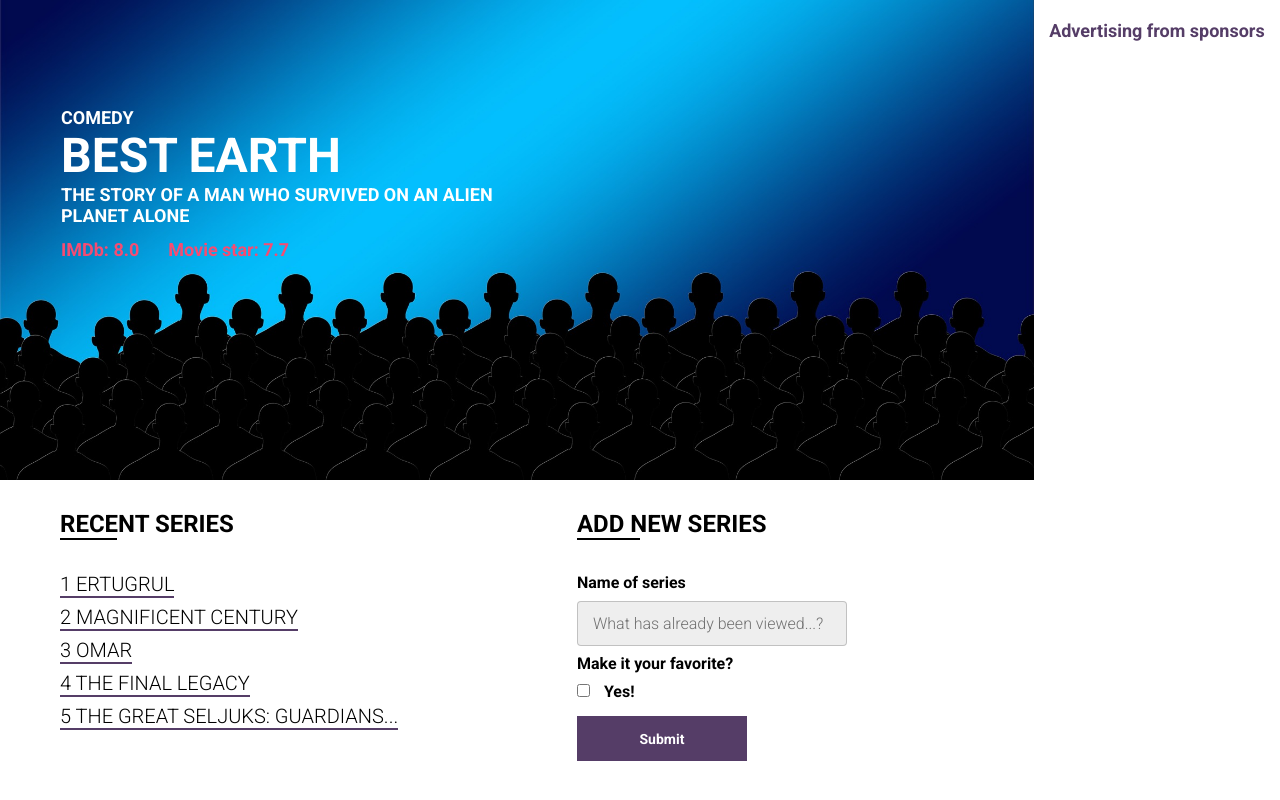
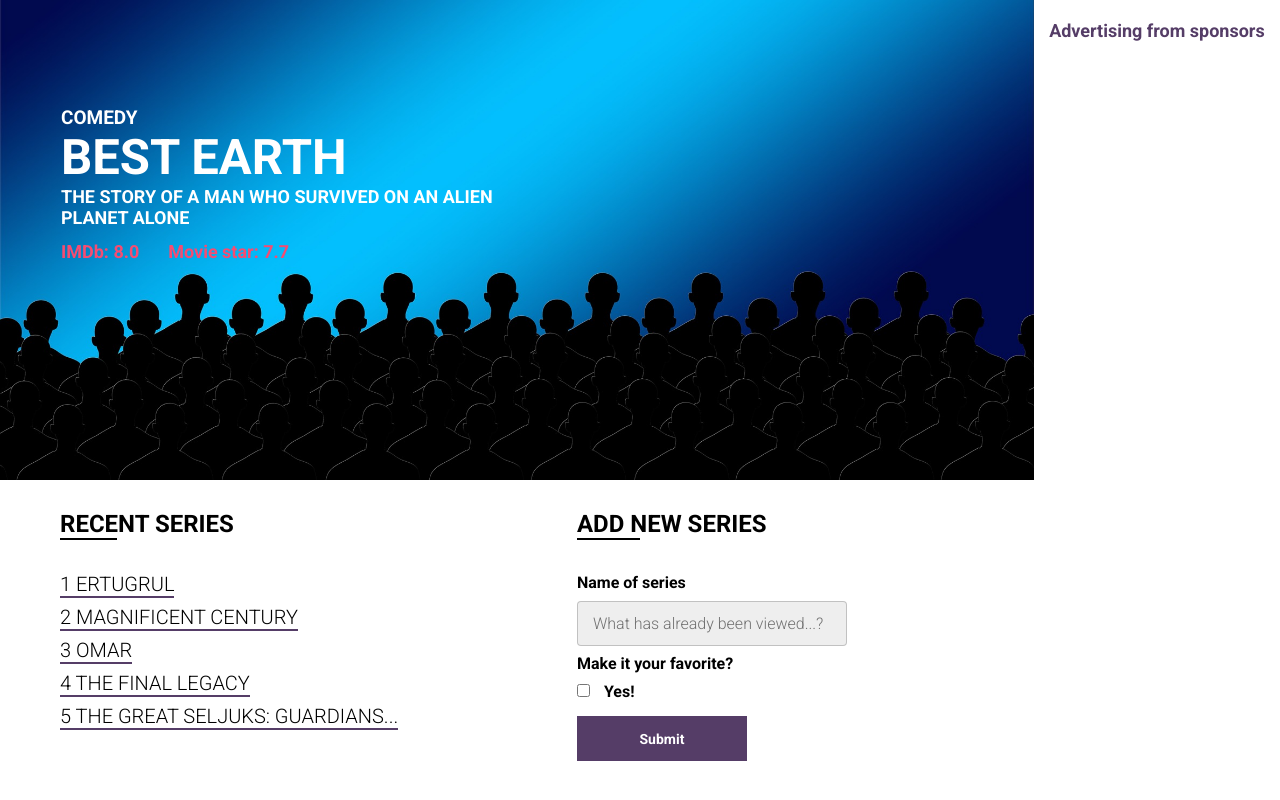
Before and after one commit to Halimov09/add-series, a plain HTML site: page index.html in a window 1280 px wide. Drawn offline with Linux system fonts and the light colour scheme.

Commit message:
end series

```diff
--- a/css/style.css
+++ b/css/style.css
@@ -22,15 +22,15 @@
 }
 .promo__genre {
   font-weight: bold;
-  font-size: 18px;
-  line-height: 21px;
+  font-size: 19px;
+  line-height: 22px;
   color: #ffffff;
   text-transform: uppercase;
 }
 .promo__title {
   font-weight: bold;
-  font-size: 48px;
-  line-height: 56px;
+  font-size: 49px;
+  line-height: 57px;
   color: #ffffff;
   text-transform: uppercase;
 }
```
